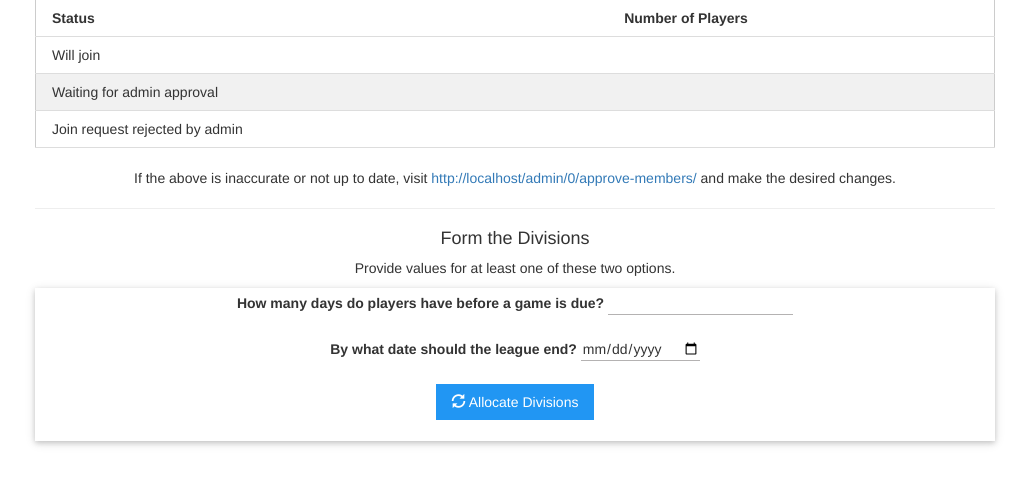
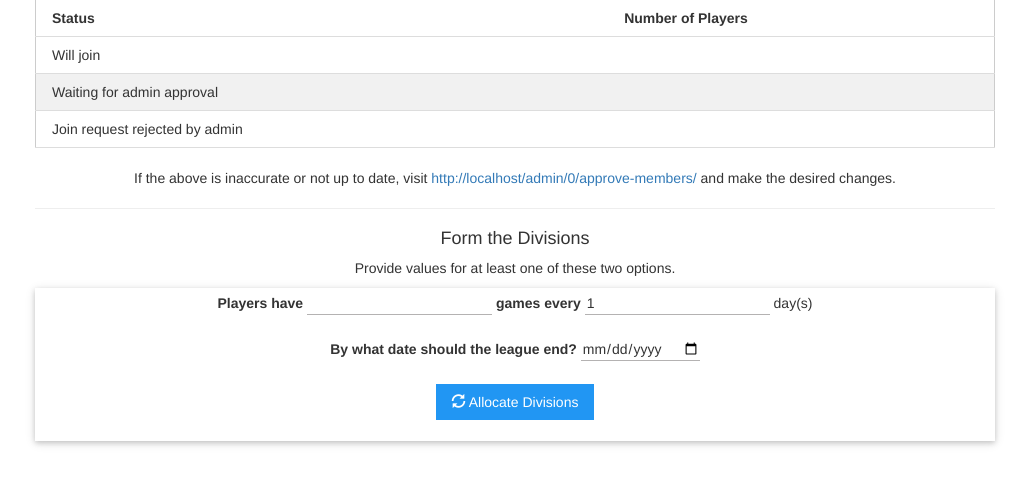
Before and after one commit to dchege711/cos333_tiger_leagues, a Flask app: template tiger_leagues/templates/admin/start_league.html in a window 1280 px wide. Shown: the part 224-709 px from the top of the page, without its empty margins (125-1154 px from the left). Run offline with Flask 2, Linux system fonts and the light colour scheme; the template is opened without the code that fills it, so the values that code supplies are empty; parts of the project's set-up code (start-up, migrations or seed data) failed here and were passed over; some libraries are stand-ins or nearby versions.

Commit message:
Get the match frequency using num_matches/num_days

```diff
--- a/tiger_leagues/templates/admin/start_league.html
+++ b/tiger_leagues/templates/admin/start_league.html
@@ -65,10 +65,14 @@
 
             <div class="w3-card w3-padding-small">
 
-                <label>How many days do players have before a game is due?</label>
+                <label for="num_matches">Players have </label>
                 <input
                     value="{{league_info['match_frequency_in_days']}}" type="number"
-                    name="match_frequency_in_days" id="match_frequency_in_days" min="0">
+                    name="num_matches" id="num_matches" min="0">
+                <label for="num_days"> games every </label>
+                <input
+                    value="1" type="number" name="num_days" id="num_days" min="0">
+                <span> day(s)</span>
                 <br />
                 <br />
 
@@ -87,10 +91,11 @@
                 <div id="generate_fixtures_container" style="display:none">
                     <p>
                         If you're satisfied with the above allocation, click the button
-                        below to generate the fixtures. Note that this step is irreversible.
+                        below to generate the fixtures. Note that this step overwrites any
+                        fixtures that had been generated prior to this.
                     </p>
 
-                    <button class="w3-button w3-green" onclick="generateFixtures();">
+                    <button class="w3-button w3-green w3-padding-bottom" onclick="generateFixtures();">
                         Generate Fixtures
                     </button>
                 </div>
@@ -105,7 +110,8 @@
     <script type="text/javascript">
 
         let state = {
-            matchFrequencyInDaysElement: document.getElementById("match_frequency_in_days"),
+            numDaysElement: document.getElementById("num_days"),
+            numMatchesElement: document.getElementById("num_matches"),
             competitionDeadlineElement: document.getElementById("completion_deadline"),
             leagueDivisionsElement: document.getElementById("league_divisions"),
             generateFixturesContainer: document.getElementById("generate_fixtures_container")
@@ -114,8 +120,8 @@
         function generateDivisions() {
             let numSelections = 0;
             let payload = {};
-            if (state.matchFrequencyInDaysElement.value !== "") {
-                payload.match_frequency_in_days = state.matchFrequencyInDaysElement.value;
+            if (state.numDaysElement.value !== "" && state.numMatchesElement.value !== "") {
+                payload.match_frequency_in_days = state.numMatchesElement.value / state.numDaysElement.value;
             }
             if (state.competitionDeadlineElement.value !== "") {
                 payload.completion_deadline = state.competitionDeadlineElement.value;
```
